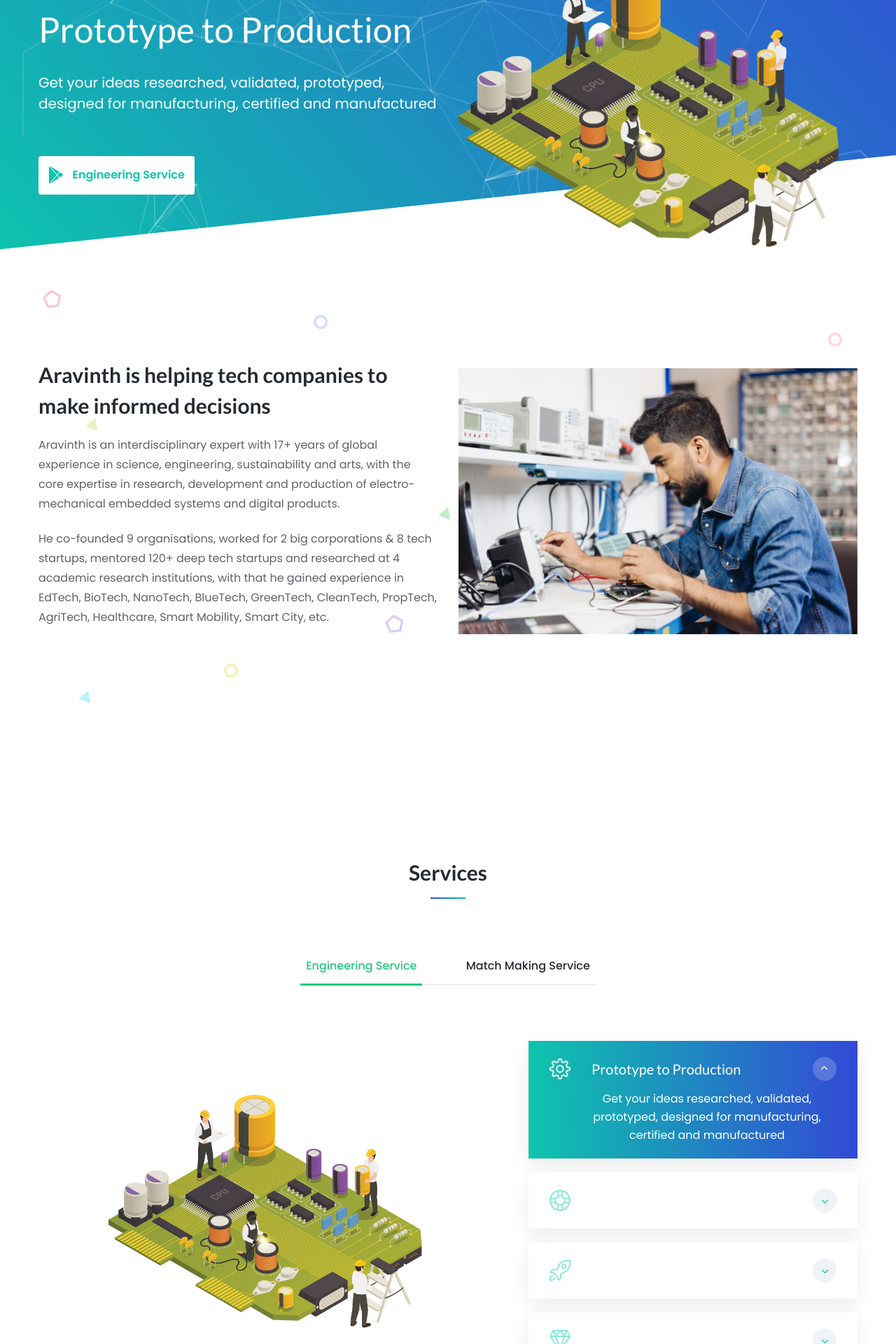
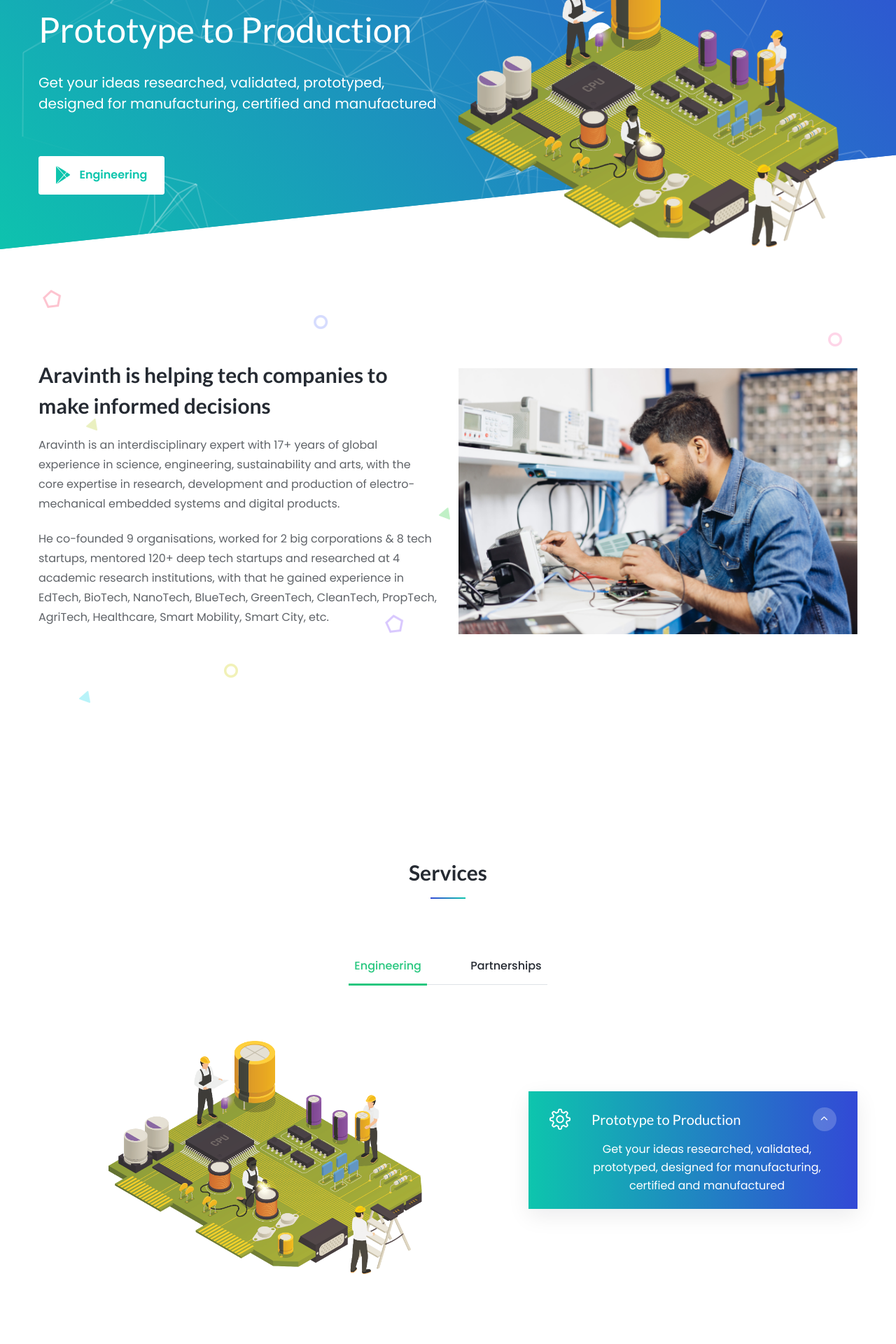
Before and after one commit to AravinthPanch/aracreate.com, a PHP site: page / in a window 1280 px wide. Shown: the part 280-2200 px from the top of the page at 70% size. Run offline with PHP 8.4, Linux system fonts and the light colour scheme.

Commit message:
Update services

```diff
--- a/1-banner.php
+++ b/1-banner.php
@@ -10,13 +10,13 @@
                 <h2 class="title" data-wow-duration=".65s" data-wow-delay=".1s">Prototype to Production</h2>
                 <span class="sub-title" data-wow-duration=".65s" data-wow-delay=".3s">Get your ideas researched, validated, prototyped, designed for manufacturing, certified and manufactured</span>
                 <div class="btn-wrapper">
-                      <a class="btn store-btn fill-style" data-wow-duration=".65s" data-wow-delay=".4s" href="https://aravinth.info/#portfolio"><svg xmlns="http://www.w3.org/2000/svg" xmlns:xlink="http://www.w3.org/1999/xlink" width="20px" height="26px"><path fill-rule="evenodd"  fill="rgb(96, 56, 247)" d="M19.618,13.605 L15.283,16.531 L12.240,13.090 L15.570,9.324 L19.618,12.058 C19.857,12.219 20.000,12.508 20.000,12.832 C20.000,13.154 19.857,13.442 19.618,13.605 ZM0.662,-0.003 L10.427,5.850 L14.882,8.859 L11.691,12.469 L0.662,-0.003 ZM-0.000,25.689 L0.010,0.502 L11.142,13.090 L-0.000,25.689 ZM14.596,16.996 L10.443,19.799 L0.824,25.998 L11.691,13.710 L14.596,16.996 Z"/></svg> <span>Engineering Service</span></a>
+                      <a class="btn store-btn fill-style" data-wow-duration=".65s" data-wow-delay=".4s" href="https://aracreate.com"><svg xmlns="http://www.w3.org/2000/svg" xmlns:xlink="http://www.w3.org/1999/xlink" width="20px" height="26px"><path fill-rule="evenodd"  fill="rgb(96, 56, 247)" d="M19.618,13.605 L15.283,16.531 L12.240,13.090 L15.570,9.324 L19.618,12.058 C19.857,12.219 20.000,12.508 20.000,12.832 C20.000,13.154 19.857,13.442 19.618,13.605 ZM0.662,-0.003 L10.427,5.850 L14.882,8.859 L11.691,12.469 L0.662,-0.003 ZM-0.000,25.689 L0.010,0.502 L11.142,13.090 L-0.000,25.689 ZM14.596,16.996 L10.443,19.799 L0.824,25.998 L11.691,13.710 L14.596,16.996 Z"/></svg> <span>Engineering</span></a>
                     </div>
               </div>
             </div>
             <div class="col-lg-6 col-md-4 offset-lg-0 offset-md-1">
               <div class="img-wrapper img-right banner-img">
-                <img src="assets/images/aracreate/aracreate-engineering.png" alt="">
+                <img src="assets/images/aracreate/aracreate-engineering.png" alt="Aravinth Panch | araCreate">
               </div>
             </div>
           </div>
@@ -30,13 +30,13 @@
                 <h2 class="title" data-wow-duration=".65s" data-wow-delay=".1s">Zero to Hero</h2>
                 <span class="sub-title" data-wow-duration=".65s" data-wow-delay=".3s">Get connected to investors, accelerators, incubators, talents, manfacturers, research institutions, suppliers, etc</span>
                 <div class="btn-wrapper">
-                      <a class="btn store-btn fill-style" data-wow-duration=".65s" data-wow-delay=".4s" href="https://aravinth.info/#portfolio"><svg xmlns="http://www.w3.org/2000/svg" xmlns:xlink="http://www.w3.org/1999/xlink" width="20px" height="26px"><path fill-rule="evenodd"  fill="rgb(96, 56, 247)" d="M19.618,13.605 L15.283,16.531 L12.240,13.090 L15.570,9.324 L19.618,12.058 C19.857,12.219 20.000,12.508 20.000,12.832 C20.000,13.154 19.857,13.442 19.618,13.605 ZM0.662,-0.003 L10.427,5.850 L14.882,8.859 L11.691,12.469 L0.662,-0.003 ZM-0.000,25.689 L0.010,0.502 L11.142,13.090 L-0.000,25.689 ZM14.596,16.996 L10.443,19.799 L0.824,25.998 L11.691,13.710 L14.596,16.996 Z"/></svg> <span>Match Making Service</span></a>
+                      <a class="btn store-btn fill-style" data-wow-duration=".65s" data-wow-delay=".4s" href="https://aracreate.com"><svg xmlns="http://www.w3.org/2000/svg" xmlns:xlink="http://www.w3.org/1999/xlink" width="20px" height="26px"><path fill-rule="evenodd"  fill="rgb(96, 56, 247)" d="M19.618,13.605 L15.283,16.531 L12.240,13.090 L15.570,9.324 L19.618,12.058 C19.857,12.219 20.000,12.508 20.000,12.832 C20.000,13.154 19.857,13.442 19.618,13.605 ZM0.662,-0.003 L10.427,5.850 L14.882,8.859 L11.691,12.469 L0.662,-0.003 ZM-0.000,25.689 L0.010,0.502 L11.142,13.090 L-0.000,25.689 ZM14.596,16.996 L10.443,19.799 L0.824,25.998 L11.691,13.710 L14.596,16.996 Z"/></svg> <span>Partnerships</span></a>
                     </div>
               </div>
             </div>
             <div class="col-lg-6 col-md-4 offset-lg-0 offset-md-1">
               <div class="img-wrapper img-right banner-img">
-                <img src="assets/images/aracreate/aracreate-match-make.png" alt="">
+                <img src="assets/images/aracreate/aracreate-partnerships.png" alt="Aravinth Panch | araCreate">
               </div>
             </div>
           </div>
--- a/3-services.php
+++ b/3-services.php
@@ -8,10 +8,10 @@
         <div class="quick-overview-tab-wrapper text-center">
           <ul class="nav nav-tabs quick-overview-tab" id="overviewtab" role="tablist">
             <li class="nav-item">
-              <a class="nav-link active" id="qa-tab1" data-toggle="tab" href="#qa-tab-content1" role="tab">Engineering Service</a>
+              <a class="nav-link active" id="qa-tab1" data-toggle="tab" href="#qa-tab-content1" role="tab">Engineering</a>
             </li>
             <li class="nav-item">
-              <a class="nav-link" id="qa-tab2" data-toggle="tab" href="#qa-tab-content2" role="tab">Match Making Service</a>
+              <a class="nav-link" id="qa-tab2" data-toggle="tab" href="#qa-tab-content2" role="tab">Partnerships</a>
             </li>
           </ul>
           <div class="tab-content" id="myTabContent">
@@ -19,7 +19,7 @@
               <div class="row align-items-center">
                 <div class="col-lg-5 offset-lg-1">
                   <div class="faq-sec-img">
-                    <img class="wow slideInLeft" src="assets/images/aracreate/aracreate-engineering.png" alt="">
+                    <img class="wow slideInLeft" src="assets/images/aracreate/aracreate-engineering.png" alt="Aravinth Panch | araCreate">
                   </div>
                 </div>
                 <div class="col-lg-5 offset-lg-1">
@@ -41,7 +41,7 @@
                         </div>
                       </div>
                     </div>
-                    <div class="card accordion-item">
+                    <!-- <div class="card accordion-item">
                       <div class="accordion-header" id="accordionHeading2">
                         <h5 class="mb-0">
                           <button class="accordion-btn collapsed" type="button" data-toggle="collapse" data-target="#accordionItem2" aria-expanded="false" aria-controls="accordionItem2">
@@ -85,7 +85,7 @@
                         <div class="card-body accordion-body">
                         </div>
                       </div>
-                    </div>
+                    </div> -->
                   </div>
                 </div>
               </div>
@@ -94,7 +94,7 @@
               <div class="row align-items-center">
                 <div class="col-lg-5 offset-lg-1">
                   <div class="faq-sec-img">
-                    <img class="wow slideInLeft" src="assets/images/aracreate/aracreate-engineering.png" alt="">
+                    <img class="wow slideInLeft" src="assets/images/aracreate/aracreate-partnerships.png" alt="Aravinth Panch | araCreate">
                   </div>
                 </div>
                 <div class="col-lg-5 offset-lg-1">
@@ -103,8 +103,8 @@
                       <div class="accordion-header" id="accordionHeading1">
                         <h5 class="mb-0">
                           <button class="accordion-btn" type="button" data-toggle="collapse" data-target="#accordionItem1" aria-expanded="true" aria-controls="accordionItem1">
-                            <span class="accordion-icon"><i class="icon-settings"></i></span>
-                            <span class="accordion-title">Prototype to Production</span>
+                            <span class="accordion-icon"><i class="icon-support"></i></span>
+                            <span class="accordion-title">Zero to Hero</span>
                             <span class="accordion-arrow"><i class="arrow_carrot-down"></i></span>
                           </button>
                         </h5>
@@ -112,52 +112,7 @@
 
                       <div id="accordionItem1" class="collapse show" aria-labelledby="accordionHeading1" data-parent="#iconicAccordion">
                         <div class="card-body accordion-body">
-                          Get your ideas researched, validated, prototyped, designed for manufacturing, certified and manufactured
-                        </div>
-                      </div>
-                    </div>
-                    <div class="card accordion-item">
-                      <div class="accordion-header" id="accordionHeading2">
-                        <h5 class="mb-0">
-                          <button class="accordion-btn collapsed" type="button" data-toggle="collapse" data-target="#accordionItem2" aria-expanded="false" aria-controls="accordionItem2">
-                            <span class="accordion-icon"><i class="icon-support"></i></span>
-                            <span class="accordion-title"></span>
-                            <span class="accordion-arrow"><i class="arrow_carrot-down"></i></span>
-                          </button>
-                        </h5>
-                      </div>
-                      <div id="accordionItem2" class="collapse" aria-labelledby="accordionHeading2" data-parent="#iconicAccordion">
-                        <div class="card-body accordion-body">
-                        </div>
-                      </div>
-                    </div>
-                    <div class="card accordion-item">
-                      <div class="accordion-header" id="accordionHeading3">
-                        <h5 class="mb-0">
-                          <button class="accordion-btn collapsed" type="button" data-toggle="collapse" data-target="#accordionItem3" aria-expanded="false" aria-controls="accordionItem3">
-                            <span class="accordion-icon"><i class="icon-rocket"></i></span>
-                            <span class="accordion-title"></span>
-                            <span class="accordion-arrow"><i class="arrow_carrot-down"></i></span>
-                          </button>
-                        </h5>
-                      </div>
-                      <div id="accordionItem3" class="collapse" aria-labelledby="accordionHeading3" data-parent="#iconicAccordion">
-                        <div class="card-body accordion-body">
-                        </div>
-                      </div>
-                    </div>
-                    <div class="card accordion-item">
-                      <div class="accordion-header" id="accordionHeading4">
-                        <h5 class="mb-0">
-                          <button class="accordion-btn collapsed" type="button" data-toggle="collapse" data-target="#accordionItem4" aria-expanded="false" aria-controls="accordionItem4">
-                            <span class="accordion-icon"><i class="icon-diamond"></i></span>
-                            <span class="accordion-title"></span>
-                            <span class="accordion-arrow"><i class="arrow_carrot-down"></i></span>
-                          </button>
-                        </h5>
-                      </div>
-                      <div id="accordionItem4" class="collapse" aria-labelledby="accordionHeading4" data-parent="#iconicAccordion">
-                        <div class="card-body accordion-body">
+                          Get connected to investors, accelerators, incubators, talents, manfacturers, research institutions, suppliers, etc
                         </div>
                       </div>
                     </div>
```
Also changed, not shown: 2-about.php (+11 -11 lines), assets/images/aracreate/aracreate-partnerships.png (renamed from assets/images/aracreate/aracreate-match-make.png).
